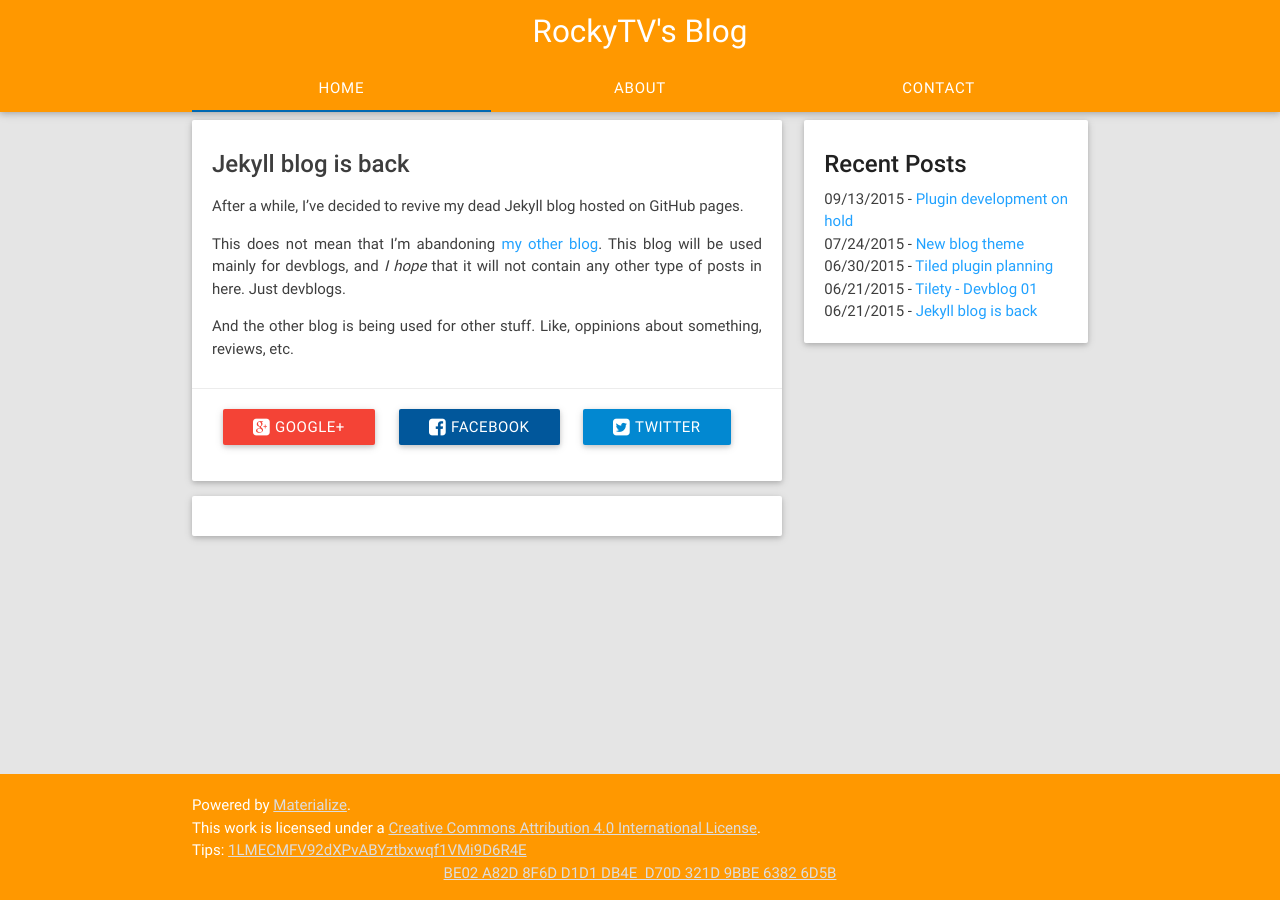
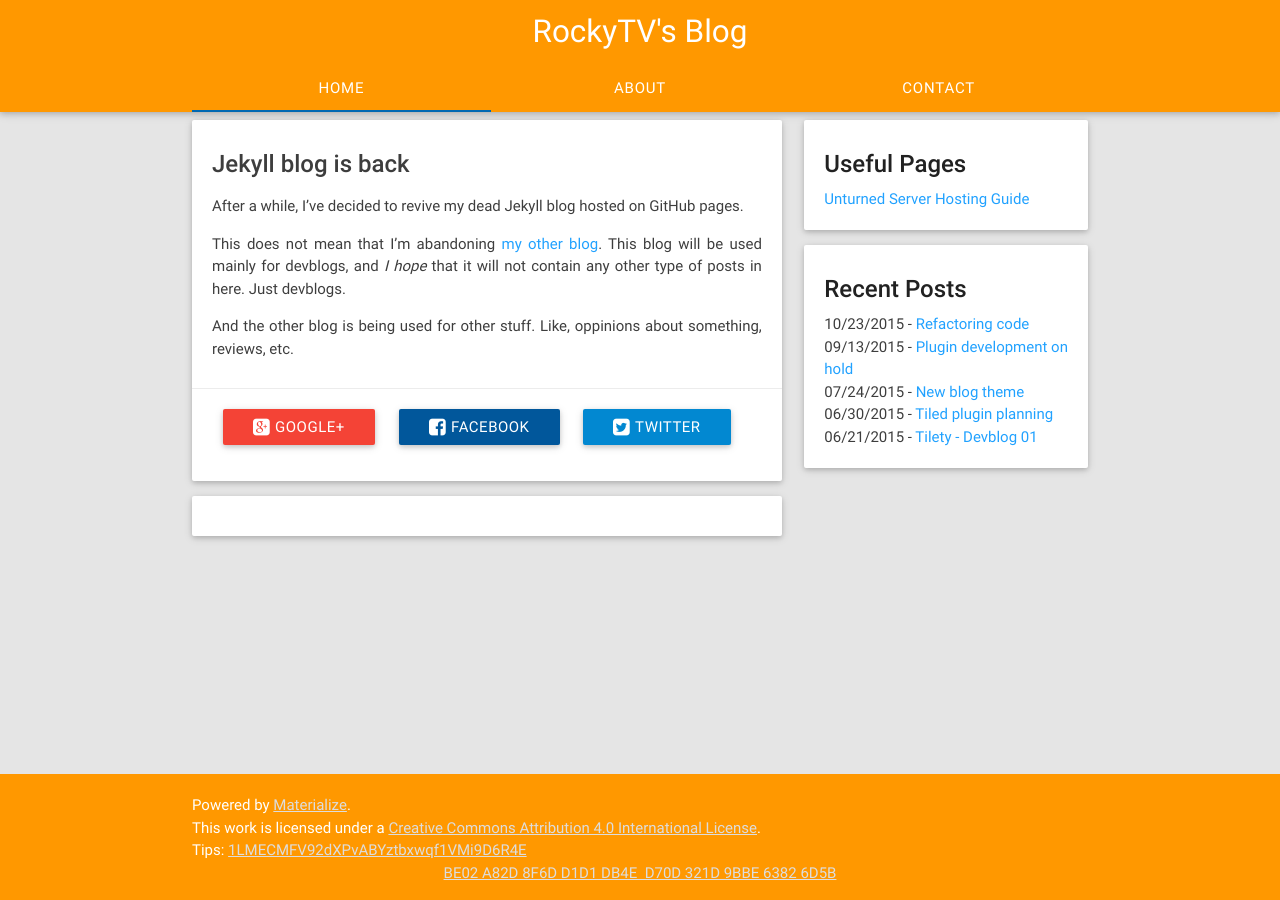
Before and after one commit to kyl3r92/rockytv.github.io, a Jekyll site: the page built from _posts/2015-06-21-Jekyll-blog-is-back.md, in a window 1280 px wide. Built offline with Jekyll 4.4.1, drawn with Linux system fonts in a browser that asks for light colours; comment, search, counter and statistics services are not loaded.

```diff
--- a/_includes/sidebar.html
+++ b/_includes/sidebar.html
@@ -1,3 +1,10 @@
+<div class="card sidebar">
+    <div class="card-content black-text">
+        <span class="card-title black-text">Useful Pages</span>
+        <p><a href="/unturned-server-hosting-guide/">Unturned Server Hosting Guide</a></p>
+    </div>
+</div>
+
 <div class="card sidebar">
     <div class="card-content black-text">
         <span class="card-title black-text">Recent Posts</span>
--- a/_layouts/post.html
+++ b/_layouts/post.html
@@ -62,6 +62,8 @@ layout: base
     if (element != null) {
         $.getJSON("http://cors.io/?u=http://urls.api.twitter.com/1/urls/count.json?url={{ site.url }}{{ page.url }}", function (data) {
             element.setAttribute('data-tooltip', format(data.count) + ' tweets');
+        }).fail(function() {
+            element.setAttribute('data-tooltip', '0 tweets');
         });
     }
 
--- a/index.html
+++ b/index.html
@@ -17,7 +17,8 @@ layout: main
                 <span class="post-categories">Categories: {{ post.categories | array_to_sentence_string }}</span>-->
             </div>
             <div class="divider"></div>
-            <span class="post-excerpt">{{ post.excerpt | truncate: 300, ' ' }}</span> <span><a href="{{ post.url }}">[...]</a></span>
+            <span class="post-excerpt">{% if post.content contains "<!-- more -->" %}{{ post.content | split: "<!-- more -->" | first % }}{% else %}{{ post.excerpt | truncate: 300, ' ' }}{% endif %}</span>
+            <span><a href="{{ post.url }}">[...]</a></span>
         </div>
     </div>
     <div class="card-action">
--- a/static/main.scss
+++ b/static/main.scss
@@ -177,3 +177,12 @@ code {
 .black-text {
     color: $primary-text !important;
 }
+
+.link-nostyle {
+    color: $primary-text !important;
+}
+
+img {
+    max-width: 960px;
+    width: 600px;
+}
```
Also changed, not shown: _posts/2015-10-23-Refactoring-code.md (added, +27 -0 lines), unturned-server-hosting.md (added, +51 -0 lines), static/images/utparameters.png (added), static/images/utshortcut.png (added), 1 other file.
